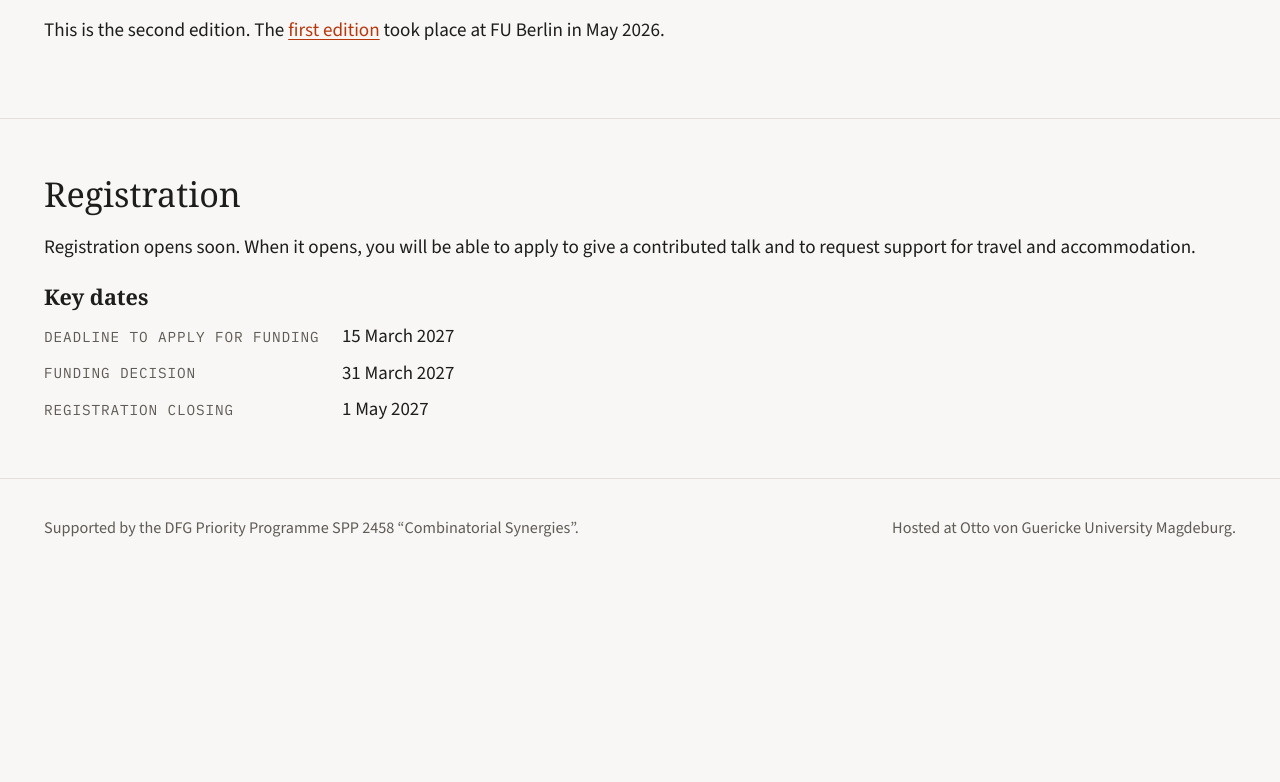
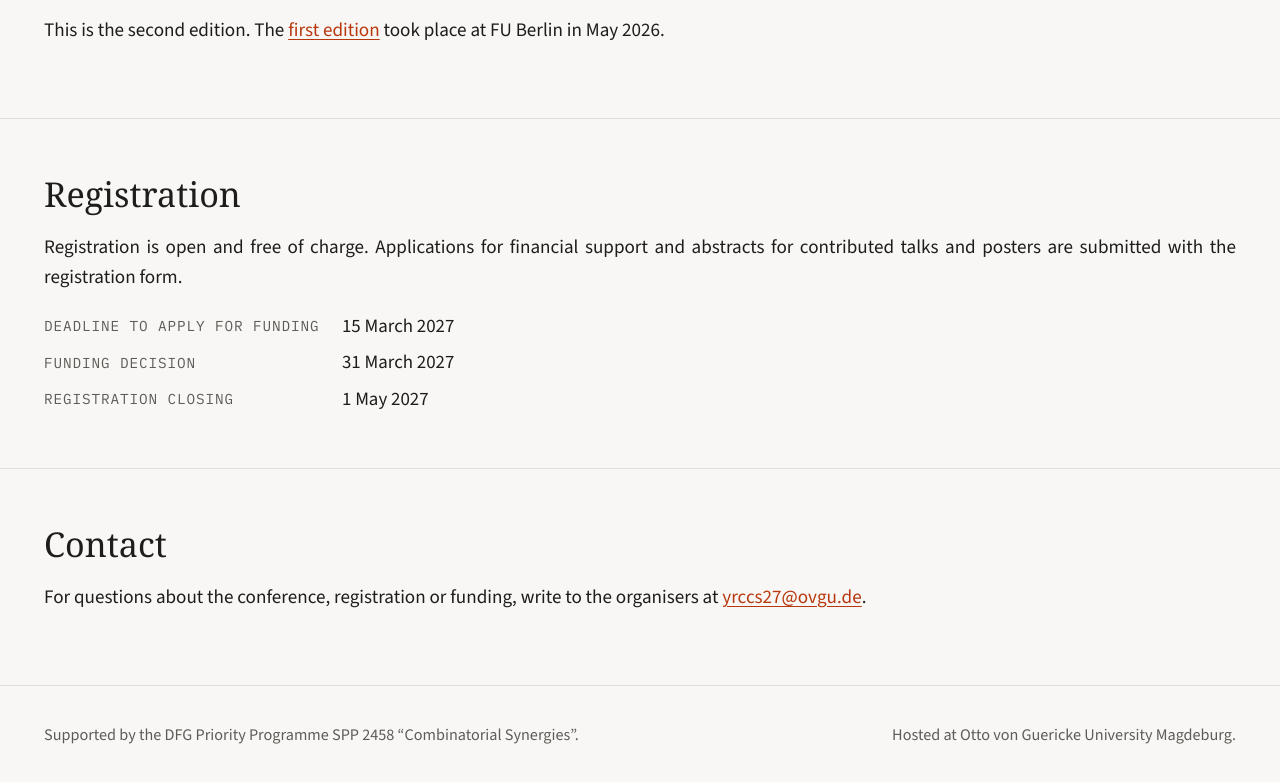
Before and after one commit to yrccs27/yrccs27.github.io, a plain HTML site: page index.html in a window 1280 px wide. Shown: the part 1019-1801 px from the top of the page. Before the commit the page ends 1596 px from the top, so only its background shows below. Drawn offline with nearby package versions, Linux system fonts and the light colour scheme; a web font is replaced by a local one.

Commit message:
Add Contact section

```diff
--- a/index.html
+++ b/index.html
@@ -307,13 +307,22 @@
   <div class="wrap">
     <div class="prose">
       <h2>Registration</h2>
-      <p>Registration opens soon. When it opens, you will be able to apply to give a contributed talk and to request support for travel and accommodation.</p>
-      <h3>Key dates</h3>
+      <p>Registration is open and free of charge. Applications for financial support and abstracts for contributed talks and posters are submitted with the registration form.</p>
       <dl class="facts">
         <dt>Deadline to apply for funding</dt><dd>15 March 2027</dd>
         <dt>Funding decision</dt><dd>31 March 2027</dd>
         <dt>Registration closing</dt><dd>1 May 2027</dd>
       </dl>
+    </div>
+  </div>
+</section>
+
+<!-- EDIT: Contact. Change the email address if the conference uses a different mailbox. -->
+<section id="contact" class="fullwidth">
+  <div class="wrap">
+    <div class="prose">
+      <h2>Contact</h2>
+      <p>For questions about the conference, registration or funding, write to the organisers at <a href="mailto:yrccs27@ovgu.de">yrccs27@ovgu.de</a>.</p>
     </div>
   </div>
 </section>
```
